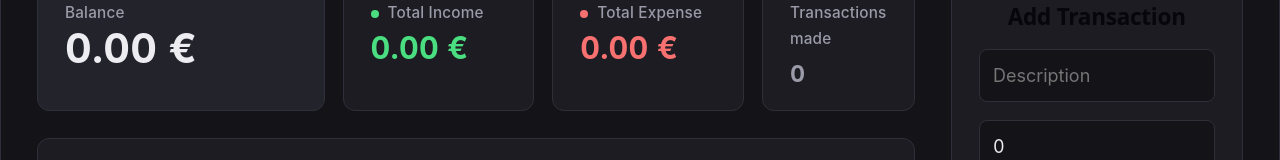
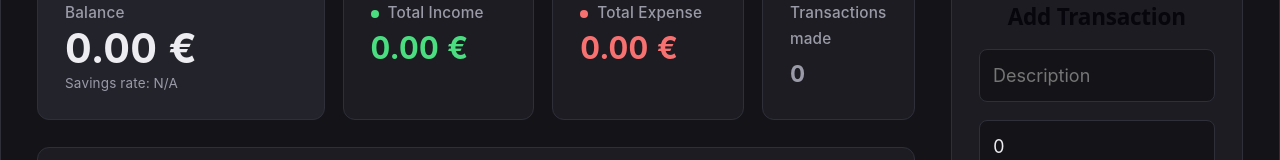
Before and after one commit to mrduckos/SmartBudgetApp, a React (Vite) app in the folder frontend/: page / in a window 1280 px wide. Shown: the part 203-363 px from the top of the page. Built offline with nearby package versions, Linux system fonts and the light colour scheme; no server answers.

Commit message:
"feat(analytics): add monthly savings rate"

```diff
--- a/frontend/src/App.css
+++ b/frontend/src/App.css
@@ -173,6 +173,11 @@ tbody tr:hover {
 .balance-card p {
   font-size: 2.3rem;
   color: var(--text);
+}
+
+.savings-rate {
+  color: var(--text-muted);
+  font-size: 0.75rem;
 }
 
 .income-card {
--- a/frontend/src/App.tsx
+++ b/frontend/src/App.tsx
@@ -362,6 +362,8 @@ const expensesByCategory = expenseTransactions.reduce<
 
   const expenseChange = calculatePercentageChange(totalExpense, previousExpense)
 
+  const savingsRate = totalIncome > 0 ? ((balance) / totalIncome) * 100 : null
+
 
 return (
     <main>
@@ -400,6 +402,7 @@ return (
       balance={balance}
       incomeChange={incomeChange}
       expenseChange={expenseChange}
+      savingsRate={savingsRate}
     />
 
     <BudgetCard
--- a/frontend/src/components/DashboardCards.tsx
+++ b/frontend/src/components/DashboardCards.tsx
@@ -5,6 +5,7 @@ type DashboardCardsProps = {
     balance: number;
     incomeChange: number | null;
     expenseChange: number | null;
+    savingsRate: number | null;
 }
 
 export default function DashboardCards ({
@@ -14,6 +15,7 @@ export default function DashboardCards ({
     balance,
     incomeChange,
     expenseChange,
+    savingsRate,
 }: DashboardCardsProps) {
     return (
          <div className="summary-container">
@@ -50,6 +52,12 @@ export default function DashboardCards ({
         <div className="summary-card balance-card">
           <h3>Balance</h3>
           <p className="balance">{balance.toFixed(2)} €</p>
+          <small className={savingsRate !== null && savingsRate < 0 ? "trend-negative" : "savings-rate"}>
+            Savings rate:{" "}
+            {
+              savingsRate !== null  ? `${savingsRate.toFixed(1)} %` : "N/A"
+            }
+          </small>
         </div>
       </div>
     )
```
